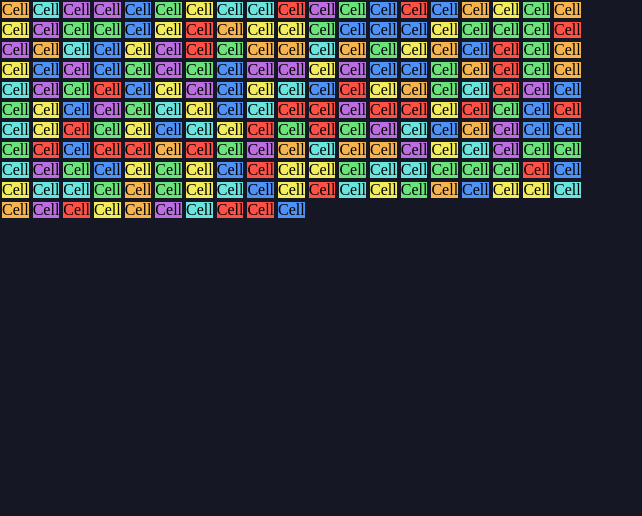
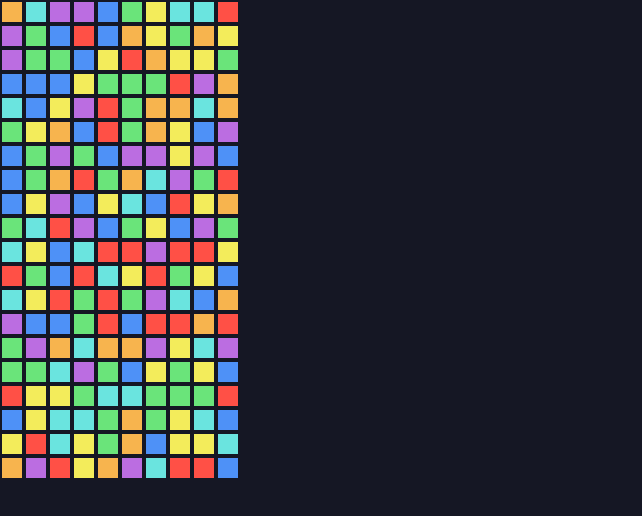
Before and after one commit to elaintran/react-tetris, a React (Create React App) app: page / in a window 1280 px wide. Shown: the top 516 px of the page, without its empty margins (0-642 px from the left). Built offline with nearby package versions, Linux system fonts and the light colour scheme.

Commit message:
placed colors into variables and created initial grid

```diff
--- a/src/components/Block/style.sass
+++ b/src/components/Block/style.sass
@@ -1,23 +1,34 @@
+$teal: #6ae4df
+$yellow: #f3ec5b
+$purple: #bb6de1
+$blue: #4e91f7
+$orange: #f7b44e
+$green: #6ae47a
+$red: #ff5046
+$block-size: 20px
+
 .block
     margin: 2px
+    height: $block-size
+    width: $block-size
 
 .i-block
-    background-color: #6ae4df
+    background-color: $teal
 
 .o-block
-    background-color: #f3ec5b
+    background-color: $yellow
 
 .t-block
-    background-color: #bb6de1
+    background-color: $purple
 
 .j-block
-    background-color: #4e91f7
+    background-color: $blue
 
 .l-block
-    background-color: #f7b44e
+    background-color: $orange
 
 .s-block
-    background-color: #6ae47a
+    background-color: $green
 
 .z-block
-    background-color: #ff5046
+    background-color: $red
--- a/src/components/Cell/index.js
+++ b/src/components/Cell/index.js
@@ -13,9 +13,7 @@ class Cell extends Component {
     render() {
         return (
             <div>
-                <Block block={getBlock().block}>Cell</Block>
-                {/* cell */}
-                {/* {getBlock().block} */}
+                <Block block={getBlock().block} />
             </div>
         );
     }
--- a/src/components/Stage/index.js
+++ b/src/components/Stage/index.js
@@ -21,6 +21,7 @@ class Stage extends Component {
                     row.map((cell, x) =>
                         <Cell key={x} type={cell[0]} />
                 ))}
+                {console.log(this.createStage().length)}
             </div>
         );
     }
--- a/src/components/Stage/style.sass
+++ b/src/components/Stage/style.sass
@@ -2,4 +2,6 @@
     display: flex
     flex-wrap: wrap
     align-items: flex-start
-    max-width: 600px
+    max-width: 250px
+    // height: 20px
+    // width: calc(25vw / 10);
```
